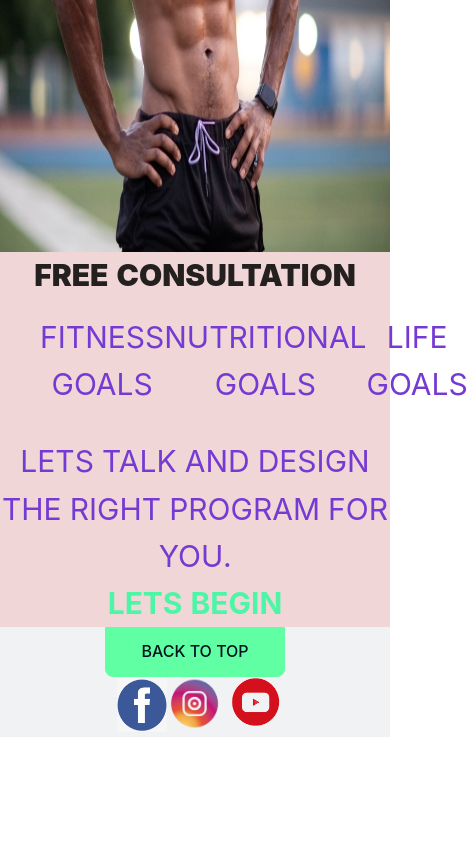
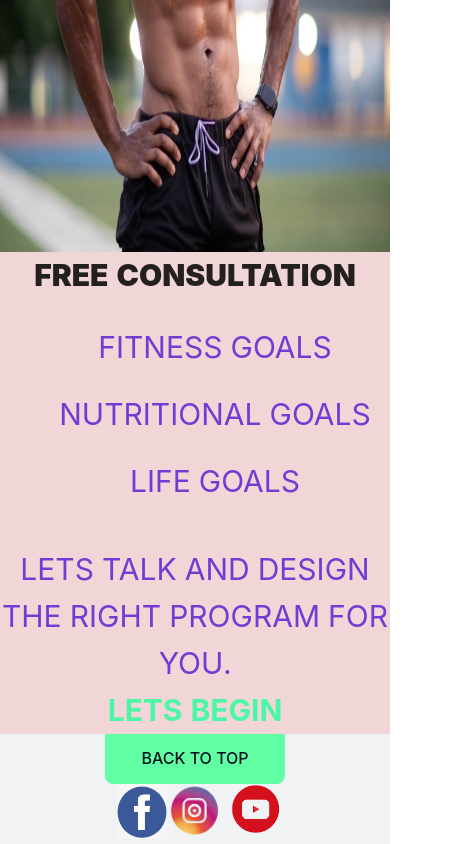
Before and after one commit to dwebdeveloper/biggBruceFitness, a React (Create React App) app: page / in a window 390 px wide. Shown: the part 3715-4559 px from the top of the page, 468 px wide, since content can reach past the window. Before the commit the page ends 4452 px from the top, so only its background shows below. Built offline with nearby package versions, Linux system fonts and the light colour scheme.

Commit message:
responsive design for footer

```diff
--- a/src/Components/consultation/Consultation.css
+++ b/src/Components/consultation/Consultation.css
@@ -45,3 +45,12 @@
     font-weight: bold;
     color: rgb(77, 245, 167);
 }
+
+@media screen and (max-width: 754px){
+    .Goals {
+        flex-flow: column wrap;
+    }
+    li {
+        margin: 10px 0px;
+    }
+}
```
